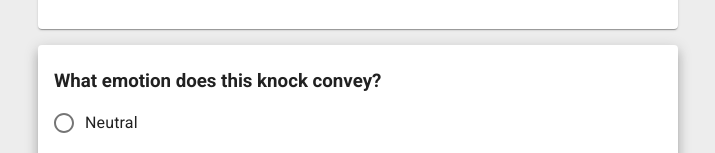
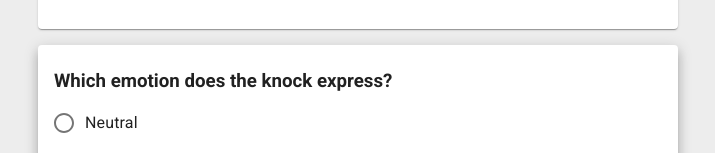
Before and after one commit to AdamJonsson/DM2350-PS4, a React (Create React App) app: page / in a window 1280 px wide. Shown: the part 540-693 px from the top of the page, without its empty margins (282-997 px from the left). Built offline with nearby package versions, Linux system fonts and the light colour scheme.

Commit message:
Update question and info

```diff
--- a/src/Survey.tsx
+++ b/src/Survey.tsx
@@ -122,7 +122,7 @@ function Survey() {
                     play it as many times as you want by clicking the replay
                     button in the left-hand corner. Make sure you don't happen
                     to click on any other videos in the player. Answer what
-                    emotion you think the knock conveys.
+                    emotion you think the knock expresses.
                   </p>
                   <TextField
                     label="How old are you?"
--- a/src/components/question/question.tsx
+++ b/src/components/question/question.tsx
@@ -79,7 +79,7 @@ const Question: FC<QuestionProps> = (props) => {
           }}
         />
         <div className="controls">
-          <h3>What emotion does this knock convey?</h3>
+          <h3>Which emotion does the knock express?</h3>
           <RadioGroup onChange={(e) => props.setEmotion(e.target.value)}>
             {emotions.map((emotion) => (
               <FormControlLabel
```
